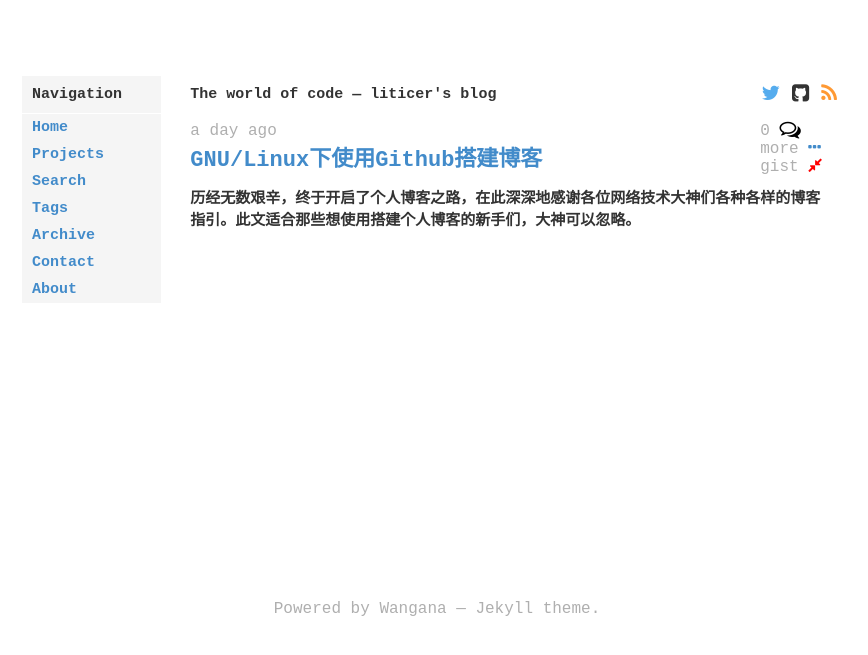
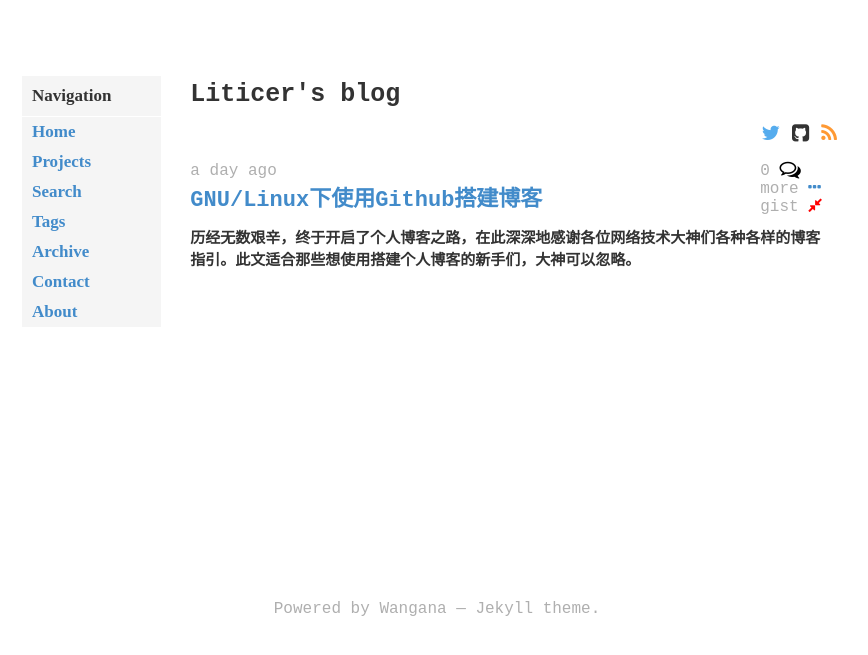
Before and after one commit to liticer/liticer.github.io, a Jekyll site: the page built from index.html, in a window 1280 px wide. Shown: the top 655 px of the page, without its empty margins (203-1071 px from the left). Built offline with Jekyll 4.4.1, drawn with Linux system fonts in a browser that asks for light colours; some web fonts are replaced; Markdown is read by kramdown in place of the engine named in the settings.

Commit message:
thirteenth post

```diff
--- a/_config.yml
+++ b/_config.yml
@@ -1,4 +1,4 @@
-name: liticer's blog
+name: Liticer's blog
 description:  The world of code
 
 sass:
--- a/_layouts/default.html
+++ b/_layouts/default.html
@@ -20,7 +20,9 @@
                 <!-- Content -->
                 <div class="col-sm-10">
                     <nav class="top">
-                        <a href="/">{{ site.description }} &mdash; {{ site.name }}</a>
+			<div class='blog-title'>
+                        	<a href="/">{{ site.name }}</a>
+			</div>
                         <span class="pull-right">
                             <a id="twitter-ic" class="link" href="https://twitter.com/{{site.owner.twitter}}">
                                 <i class="fa fa-twitter fa-lg"></i>
--- a/assets/css/_sass/_site.scss
+++ b/assets/css/_sass/_site.scss
@@ -41,6 +41,13 @@
   font-size: 31px;
   font-weight: 700;
   padding: 0 0 0 15px;
+}
+
+.blog-title {
+  font: Poly;
+  font-size: 25px;
+  font-weight: 700;
+  padding: 0 0 0 0;
 }
 
 .page-content {
@@ -133,6 +140,7 @@
 }
 
 .sidebar {
+  font: 17px poly;
   position: fixed;
   min-width: 139px;
   padding: 0!important;
```
Also changed, not shown: 16 other files.
